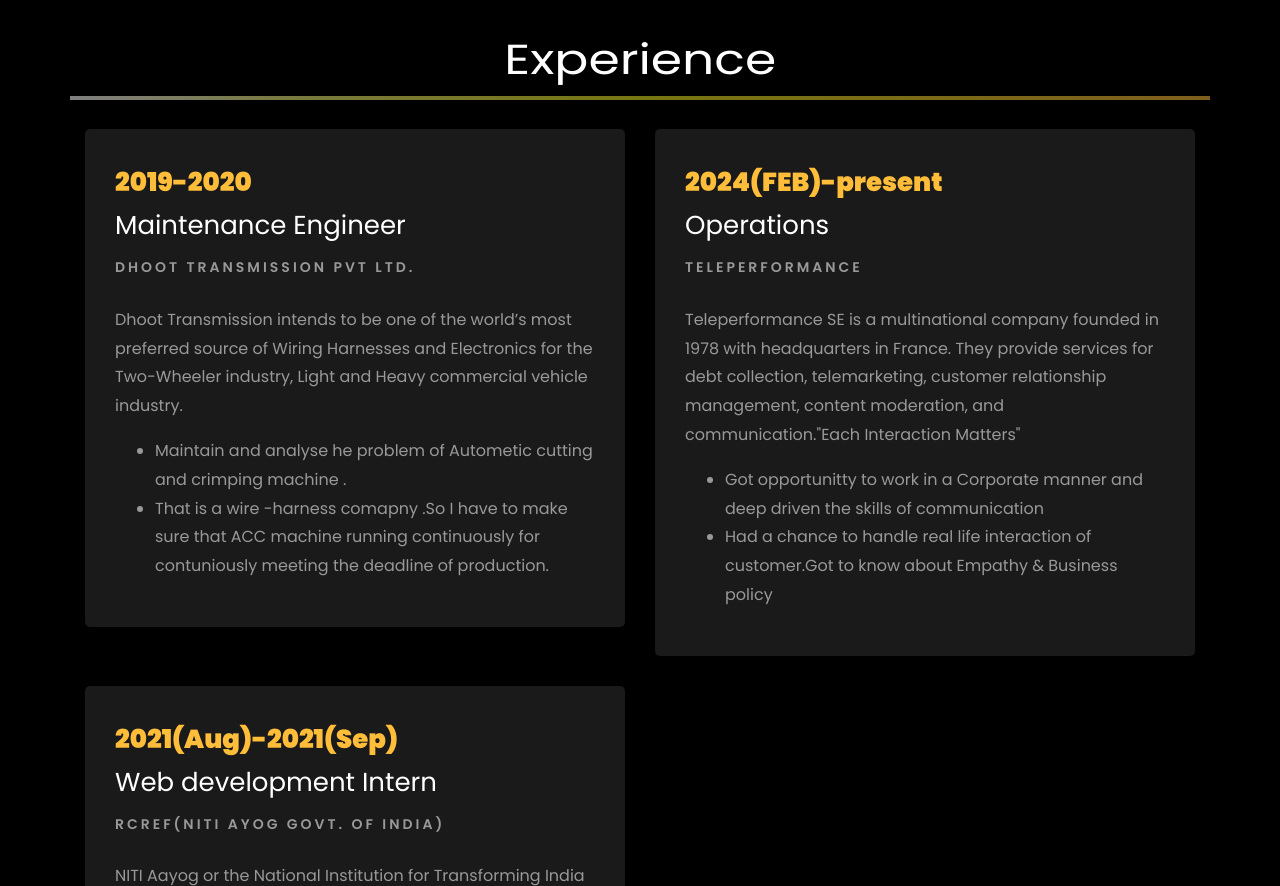
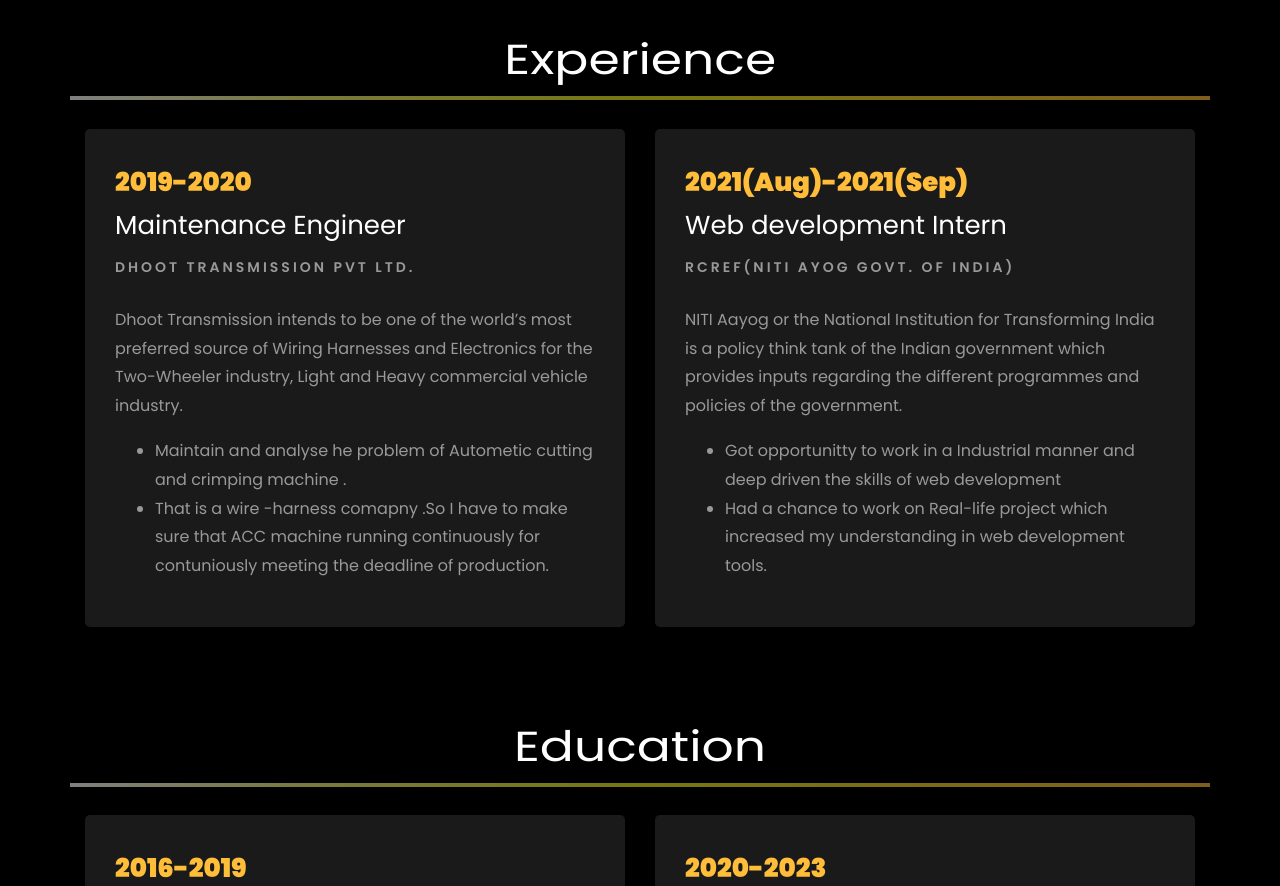
Before and after one commit to SABARIK96/SantanuBarik.github.io, a plain HTML site: page index.html in a window 1280 px wide. Shown: the part 1880-2766 px from the top of the page. Drawn offline with Linux system fonts and the light colour scheme; animation ran at ten frames a second; files whose address does not match are found by name.

Commit message:
Update index.html

```diff
--- a/index.html
+++ b/index.html
@@ -339,21 +339,6 @@
 				</div>
 
 
-				<div class="col-md-6">
-					<div class="resume-wrap ftco-animate">
-						<span class="date">2024(FEB)-present</span>
-						<h2>Operations </h2>
-						<span class="position">TELEPERFORMANCE</span>
-						<p class="mt-4">Teleperformance SE is a multinational company founded in 1978 with headquarters in France. They provide services for debt collection, telemarketing, customer relationship management, content moderation, and communication."Each Interaction 	Matters"
-							<ul>
-								<li>Got opportunitty to work in a Corporate manner and deep driven the skills of communication</li>
-								<li>Had a chance to handle real life interaction of customer.Got to know about Empathy & Business policy</li>
-
-							</ul>
-						</p>
-					</div>
-
-				</div>
 
 				<div class="col-md-6">
 					<div class="resume-wrap ftco-animate">
```
